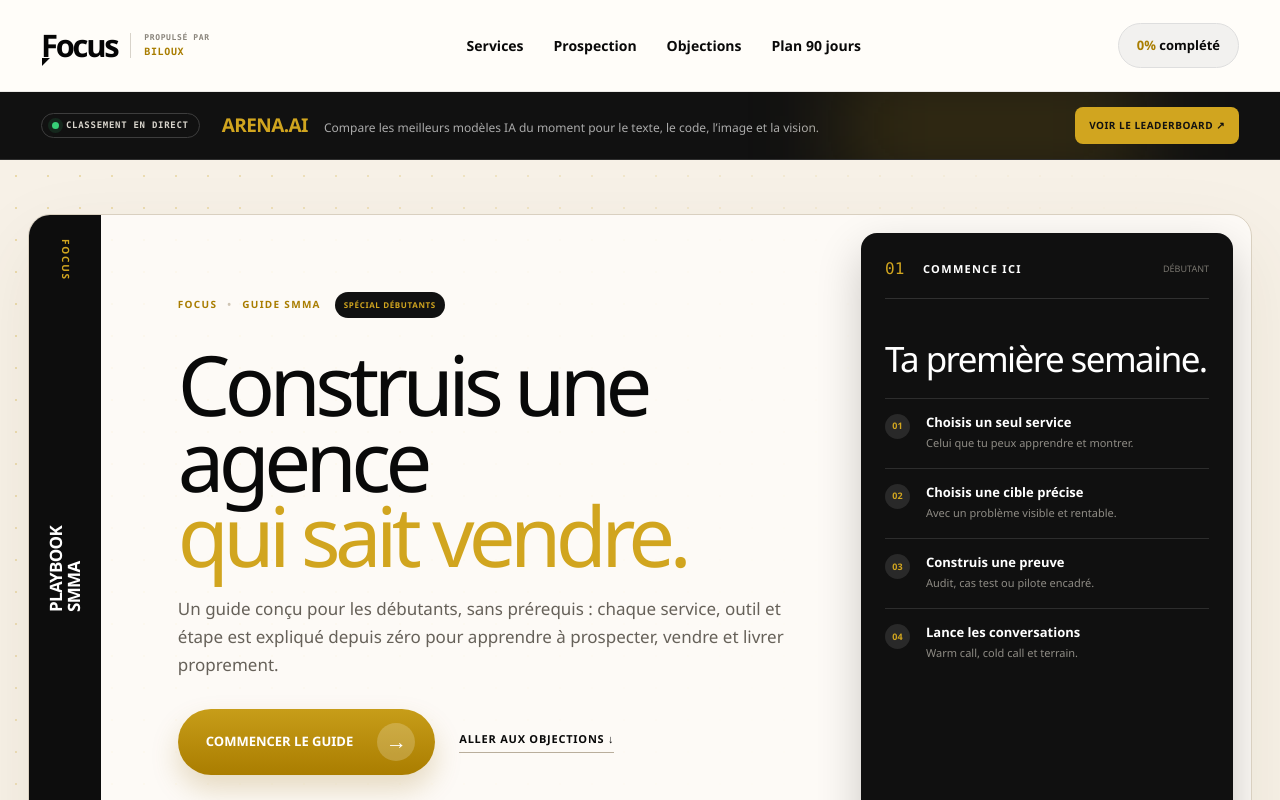
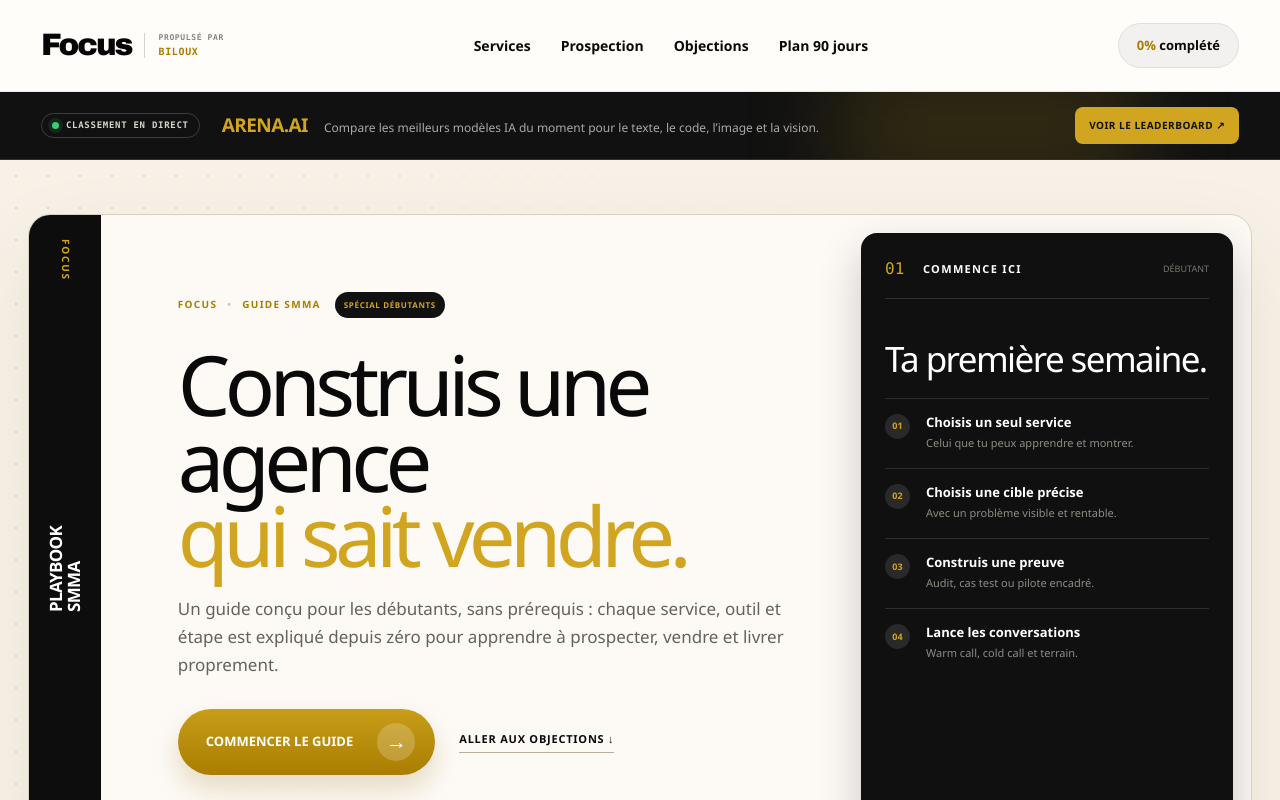
Before and after one commit to bilouahdih-dotcom/focus-smma-playbook, a Next.js app: page / in a window 1280 px wide. Shown: the top 800 px of the page. Built offline with nearby package versions, Linux system fonts and the light colour scheme.

Commit message:
Fix malformed Focus wordmark

```diff
--- a/app/globals.css
+++ b/app/globals.css
@@ -24,9 +24,9 @@ p { line-height: 1.65; }
 
 .topbar { height: 92px; padding: 0 3.2vw; display: flex; align-items: center; justify-content: space-between; position: sticky; top: 0; z-index: 50; background: rgba(255,253,249,.94); border-bottom: 1px solid rgba(0,0,0,.08); backdrop-filter: blur(14px); }
 .brand { display: inline-flex; align-items: center; line-height: 1; }
-.brand-lockup { display: inline-flex; align-items: center; gap: 13px; }
-.focus-wordmark { position: relative; display: inline-flex; align-items: baseline; color: #050505; font-size: 31px; font-weight: 900; letter-spacing: -.075em; }.focus-wordmark i { position: relative; font-style: normal; }.focus-wordmark i::after { content: ""; position: absolute; width: 8px; height: 8px; left: 1px; bottom: -5px; background: #050505; clip-path: polygon(0 0,100% 0,0 100%); }
-.brand-signature { padding-left: 13px; border-left: 1px solid #d8d3ca; color: #8a857c; font: 700 8px/1.25 var(--font-geist-mono); letter-spacing: .08em; }.brand-signature b { display: block; margin-top: 3px; color: var(--gold-dark); font-size: 10px; }
+.brand-lockup { display: inline-flex; align-items: center; gap: 13px; white-space: nowrap; }
+.focus-wordmark { display: inline-block; color: #050505; font: 900 31px/.9 "Arial Black", Arial, Helvetica, sans-serif; letter-spacing: -.065em; }
+.brand-signature { padding-left: 13px; border-left: 1px solid #d8d3ca; color: #8a857c; font: 700 8px/1.25 var(--font-geist-mono); letter-spacing: .08em; white-space: nowrap; }.brand-signature b { display: block; margin-top: 3px; color: var(--gold-dark); font-size: 10px; }
 .nav-links { display: flex; gap: 30px; font-size: 14px; font-weight: 720; }
 .nav-links a { position: relative; }
 .nav-links a::after { content: ""; position: absolute; left: 0; right: 100%; bottom: -8px; height: 2px; background: var(--gold); transition: .25s; }
--- a/app/page.tsx
+++ b/app/page.tsx
@@ -253,7 +253,7 @@ function SectionTitle({ eyebrow, title, text }: { eyebrow: string; title: string
 function BrandLogo() {
   return (
     <span className="brand-lockup">
-      <span className="focus-wordmark"><i>F</i>ocus</span>
+      <span className="focus-wordmark">Focus</span>
       <span className="brand-signature">PROPULSÉ PAR <b>BILOUX</b></span>
     </span>
   );
```
